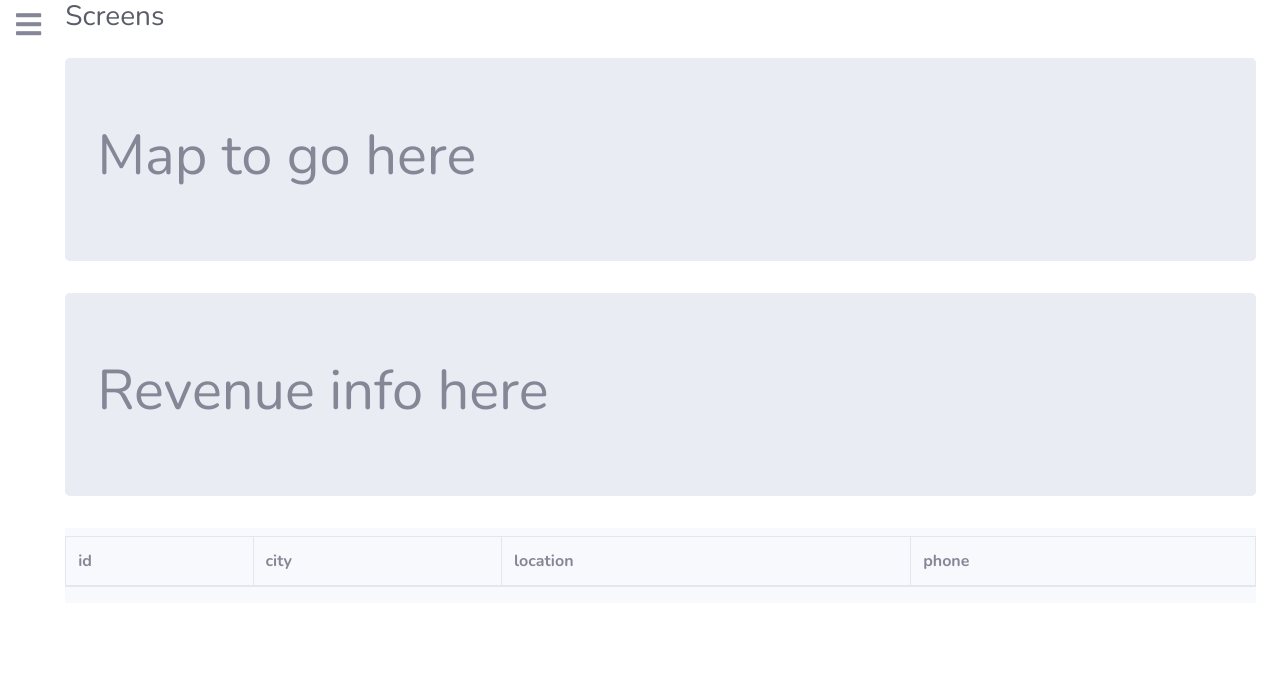
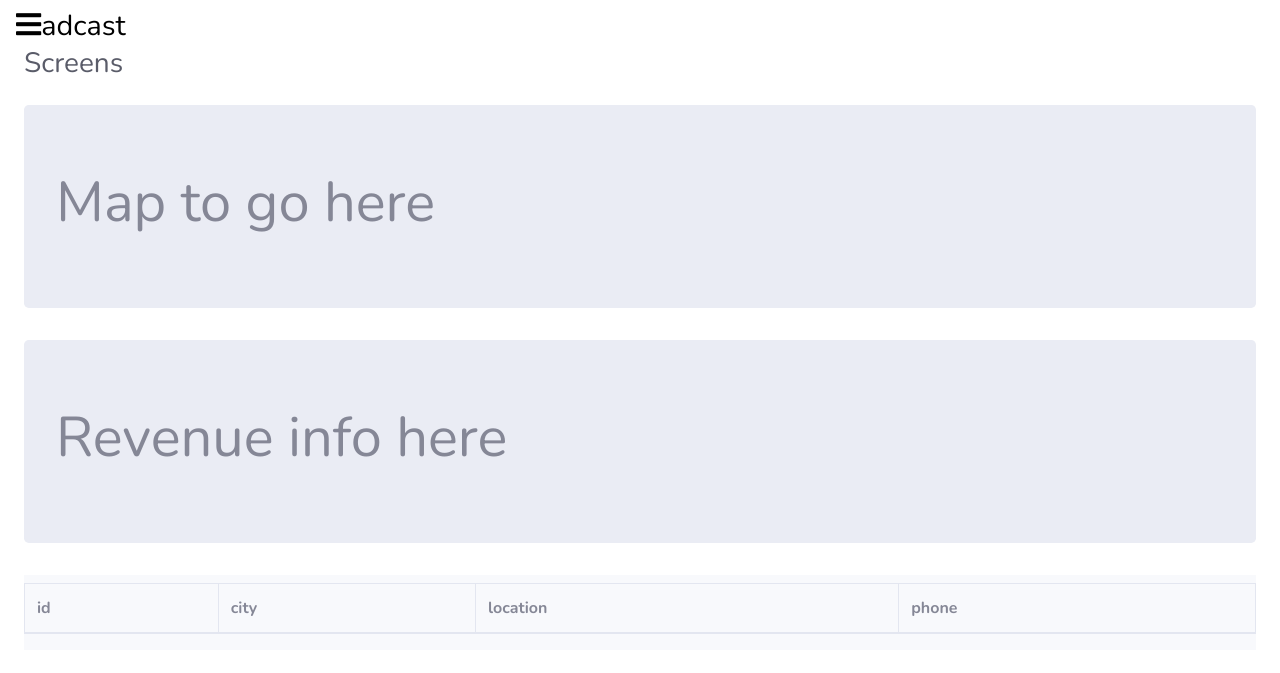
Before and after one commit to WaiveCar/WaiveScreen, a PHP site: page /reef-demo/screens/index.html in a window 1280 px wide. Shown: the top 673 px of the page. Run offline with PHP 8.4, Linux system fonts and the light colour scheme; lists and menus that the app fills with data are empty.

Commit message:
Adding a top bar to each page

```diff
--- a/reef-demo/brands/index.html
+++ b/reef-demo/brands/index.html
@@ -28,6 +28,9 @@
     #notice { position: absolute; top:0; left:0; width: 100%; z-index: 100;display:none}
   </style>
   <body id="page-top">
+    <div class="menu-btn ml-3 mt-1 top-bar">
+      <i class="fas fa-bars" onclick="toggleMenu()"></i>adcast
+    </div>
     <div id="wrapper">
       <div id="menu">
         <script src="../menu.js"></script>
--- a/reef-demo/brands/show/index.html
+++ b/reef-demo/brands/show/index.html
@@ -28,6 +28,9 @@
     #notice { position: absolute; top:0; left:0; width: 100%; z-index: 100;display:none}
   </style>
   <body id="page-top">
+    <div class="menu-btn ml-3 mt-1 top-bar">
+      <i class="fas fa-bars" onclick="toggleMenu()"></i>adcast
+    </div>
     <div id="wrapper">
       <div id="menu">
         <script src="../../menu.js"></script>
--- a/reef-demo/campaigns/create/index.html
+++ b/reef-demo/campaigns/create/index.html
@@ -39,6 +39,9 @@
     }
   </style>
   <body id="page-top">
+    <div class="menu-btn ml-3 mt-1 top-bar">
+      <i class="fas fa-bars" onclick="toggleMenu()"></i>adcast
+    </div>
     <div id="wrapper">
       <div id="menu">
         <script src="../../menu.js"></script>
--- a/reef-demo/campaigns/index.html
+++ b/reef-demo/campaigns/index.html
@@ -21,6 +21,9 @@
     .dropdown-menu > a.dark { color: #000;cursor: default }
   </style>
   <body id="page-top">
+    <div class="menu-btn ml-3 mt-1 top-bar">
+      <i class="fas fa-bars" onclick="toggleMenu()"></i>adcast
+    </div>
     <div id="wrapper">
       <div id="menu">
         <script src="../menu.js"></script>
--- a/reef-demo/campaigns/show/index.html
+++ b/reef-demo/campaigns/show/index.html
@@ -55,6 +55,9 @@
     }
   </style>
   <body id="page-top">
+    <div class="menu-btn ml-3 mt-1 top-bar">
+      <i class="fas fa-bars" onclick="toggleMenu()"></i>adcast
+    </div>
     <div id="wrapper">
       <div id="menu">
         <script src="../../menu.js"></script>
--- a/reef-demo/common.css
+++ b/reef-demo/common.css
@@ -40,3 +40,8 @@
     width: auto;
   }
 }
+
+.top-bar {
+  color: black;
+  vertical-align: middle;
+}
--- a/reef-demo/menu.js
+++ b/reef-demo/menu.js
@@ -4,13 +4,7 @@ function toggleMenu() {
 
 (() => {
   document.getElementById('menu').innerHTML = `
-      <div class="menu-btn ml-3 mt-1">
-        <i class="fas fa-bars" onclick="toggleMenu()"></i>
-      </div>
       <ul class="navbar-nav bg-gradient-white sidebar sidebar-light">
-        <a class="d-flex align-items-center justify-content-center">
-          <div class="sidebar-brand-text mx-3" style=color:black>adcast</div>
-        </a>
         ${['screens', 'campaigns', 'organizations', 'brands', 'users']
           .map(
             item => `
--- a/reef-demo/organizations/index.html
+++ b/reef-demo/organizations/index.html
@@ -28,6 +28,9 @@
     #notice { position: absolute; top:0; left:0; width: 100%; z-index: 100;display:none}
   </style>
   <body id="page-top">
+    <div class="menu-btn ml-3 mt-1 top-bar">
+      <i class="fas fa-bars" onclick="toggleMenu()"></i>adcast
+    </div>
     <div id="wrapper">
       <div id="menu">
         <script src="../menu.js"></script>
--- a/reef-demo/organizations/show/index.html
+++ b/reef-demo/organizations/show/index.html
@@ -28,6 +28,9 @@
     #notice { position: absolute; top:0; left:0; width: 100%; z-index: 100;display:none}
   </style>
   <body id="page-top">
+    <div class="menu-btn ml-3 mt-1 top-bar">
+      <i class="fas fa-bars" onclick="toggleMenu()"></i>adcast
+    </div>
     <div id="wrapper">
       <div id="menu">
         <script src="../../menu.js"></script>
--- a/reef-demo/screens/index.html
+++ b/reef-demo/screens/index.html
@@ -28,6 +28,9 @@
     #notice { position: absolute; top:0; left:0; width: 100%; z-index: 100;display:none}
   </style>
   <body id="page-top">
+    <div class="menu-btn ml-3 mt-1 top-bar">
+      <i class="fas fa-bars" onclick="toggleMenu()"></i>adcast
+    </div>
     <div id="wrapper">
       <div id="menu">
         <script src="../menu.js"></script>
--- a/reef-demo/screens/show/index.html
+++ b/reef-demo/screens/show/index.html
@@ -34,6 +34,9 @@
     }
   </style>
   <body id="page-top">
+    <div class="menu-btn ml-3 mt-1 top-bar">
+      <i class="fas fa-bars" onclick="toggleMenu()"></i>adcast
+    </div>
     <div id="wrapper">
       <div id="menu">
         <script src="../../menu.js"></script>
--- a/reef-demo/users/index.html
+++ b/reef-demo/users/index.html
@@ -28,6 +28,9 @@
     #notice { position: absolute; top:0; left:0; width: 100%; z-index: 100;display:none}
   </style>
   <body id="page-top">
+    <div class="menu-btn ml-3 mt-1 top-bar">
+      <i class="fas fa-bars" onclick="toggleMenu()"></i>adcast
+    </div>
     <div id="wrapper">
       <div id="menu">
         <script src="../menu.js"></script>
--- a/reef-demo/users/show/index.html
+++ b/reef-demo/users/show/index.html
@@ -28,6 +28,9 @@
     #notice { position: absolute; top:0; left:0; width: 100%; z-index: 100;display:none}
   </style>
   <body id="page-top">
+    <div class="menu-btn ml-3 mt-1 top-bar">
+      <i class="fas fa-bars" onclick="toggleMenu()"></i>adcast
+    </div>
     <div id="wrapper">
       <div id="menu">
         <script src="../../menu.js"></script>
```
